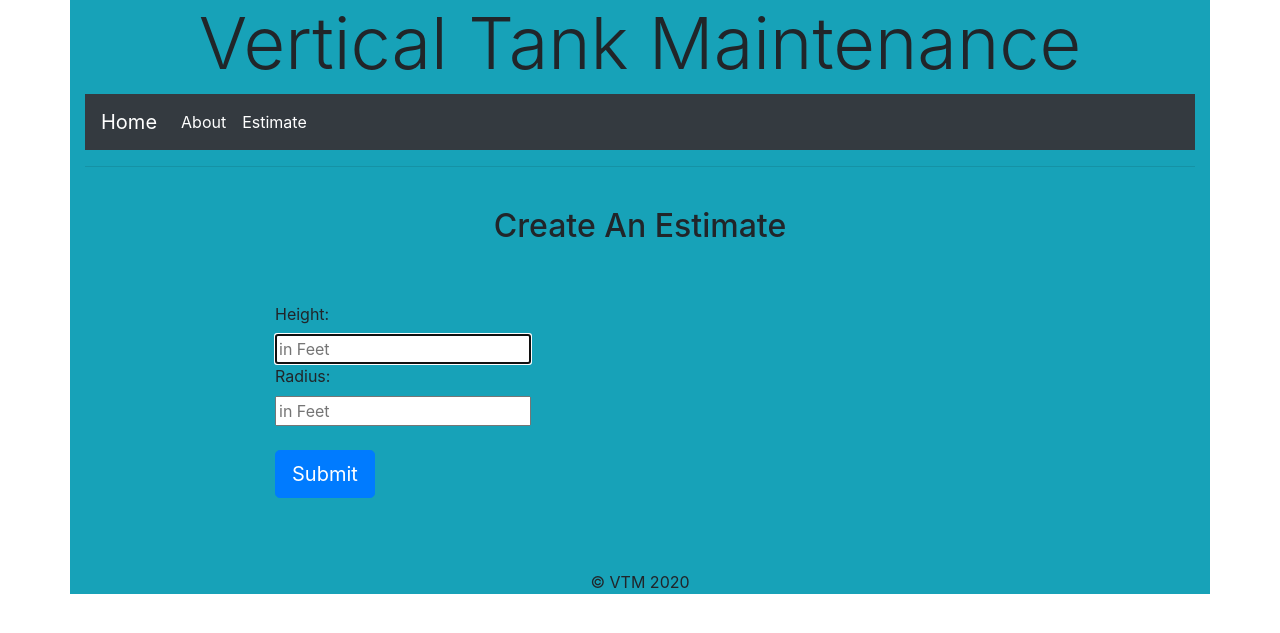
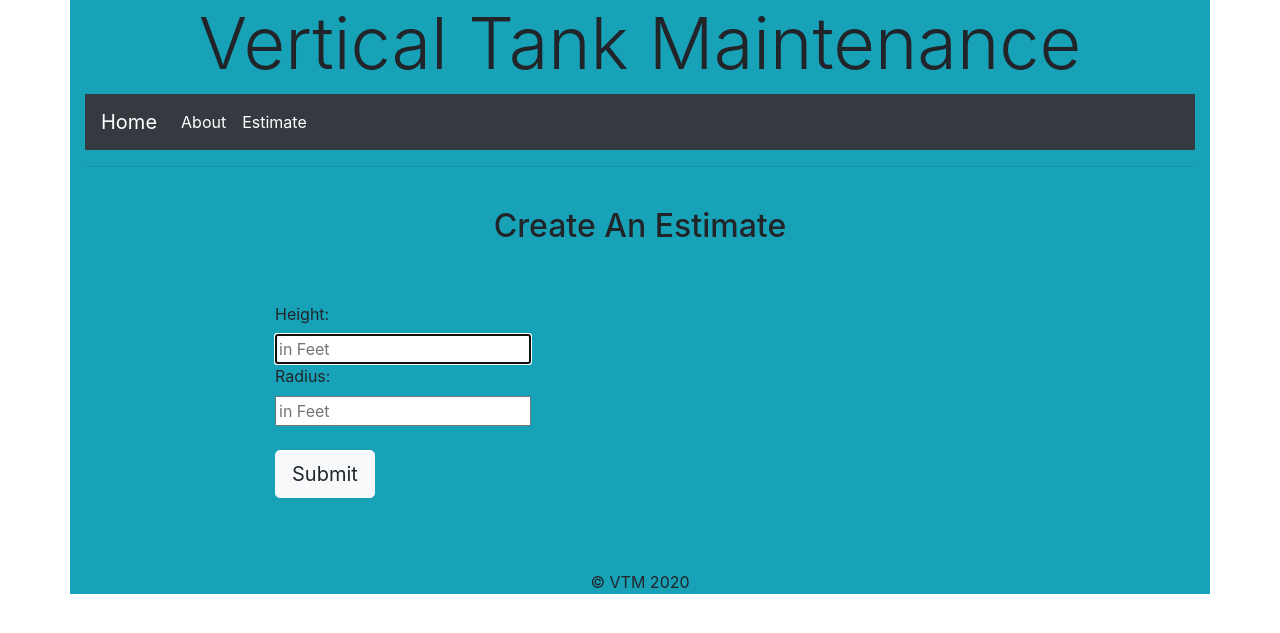
Before and after one commit to porter33marcus/vtm_site_bootstrap, a Flask app: page /estimate in a window 1280 px wide. Shown: the top 633 px of the page. Run offline with Flask 2, Linux system fonts and the light colour scheme.

Commit message:
corrected contrast error
after a Wave scan, changed color of submit button on estimate page to better contrast the background color of the page

```diff
--- a/templates/estimate.html
+++ b/templates/estimate.html
@@ -19,7 +19,7 @@
       <input type="text" id="height" name="height" placeholder="in Feet" pattern=\d{1,} required autofocus><br>
       <label for="radius">Radius:</label><br>
       <input type="text" id="radius" name="radius" placeholder="in Feet" pattern=\d{1,} required><br><br>
-      <input type="submit" class="btn btn-primary btn-lg" value="Submit">
+      <input type="submit" class="btn btn-light btn-lg" value="Submit">
     </form>
   </div>
   <div class="col-md-4">
```
